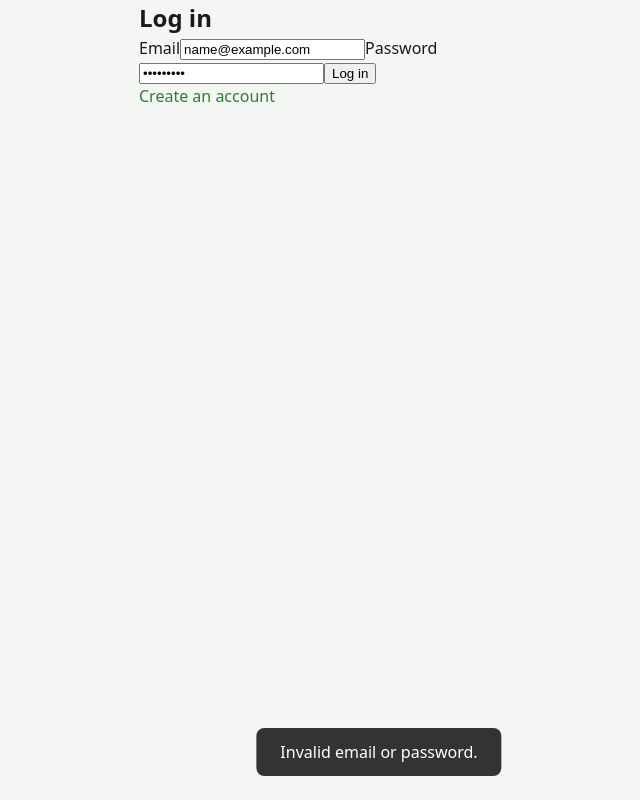
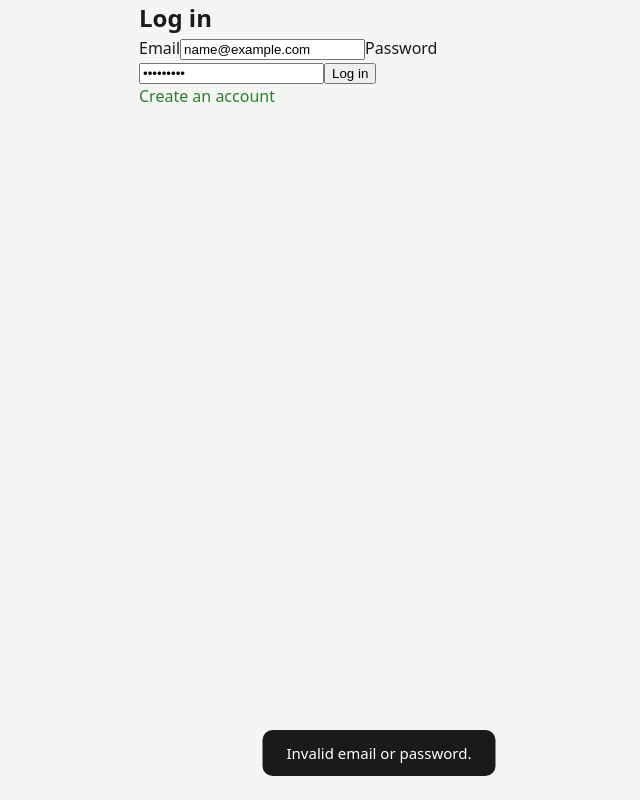
Before and after one commit to ameixaseca/medicine-scheduler-fe, a React (Vite) app: page /login in a window 1280 px wide. Both pictures are taken after typing "name@example.com", "Sample123" into the empty fields and a click on the button "Log in". Shown: the whole page, without its empty margins (261-901 px from the left). Built offline with nearby package versions, Linux system fonts and the light colour scheme; no server answers.

Commit message:
style: replace inline styles in Toast and SyncIndicator with CSS classes

```diff
--- a/src/components/SyncIndicator.tsx
+++ b/src/components/SyncIndicator.tsx
@@ -1,3 +1,3 @@
 export default function SyncIndicator() {
-  return <span title="Pending sync" aria-label="Pending sync">⏳</span>
+  return <span className="sync-indicator" aria-label="Pending sync">syncing…</span>
 }
--- a/src/components/Toast.tsx
+++ b/src/components/Toast.tsx
@@ -9,10 +9,7 @@ export default function Toast({ message, onDismiss }: Props) {
   }, [onDismiss])
 
   return (
-    <div role="alert" style={{
-      position: 'fixed', bottom: 24, left: '50%', transform: 'translateX(-50%)',
-      background: '#333', color: '#fff', padding: '12px 24px', borderRadius: 8
-    }}>
+    <div role="alert" className="toast">
       {message}
     </div>
   )
```
